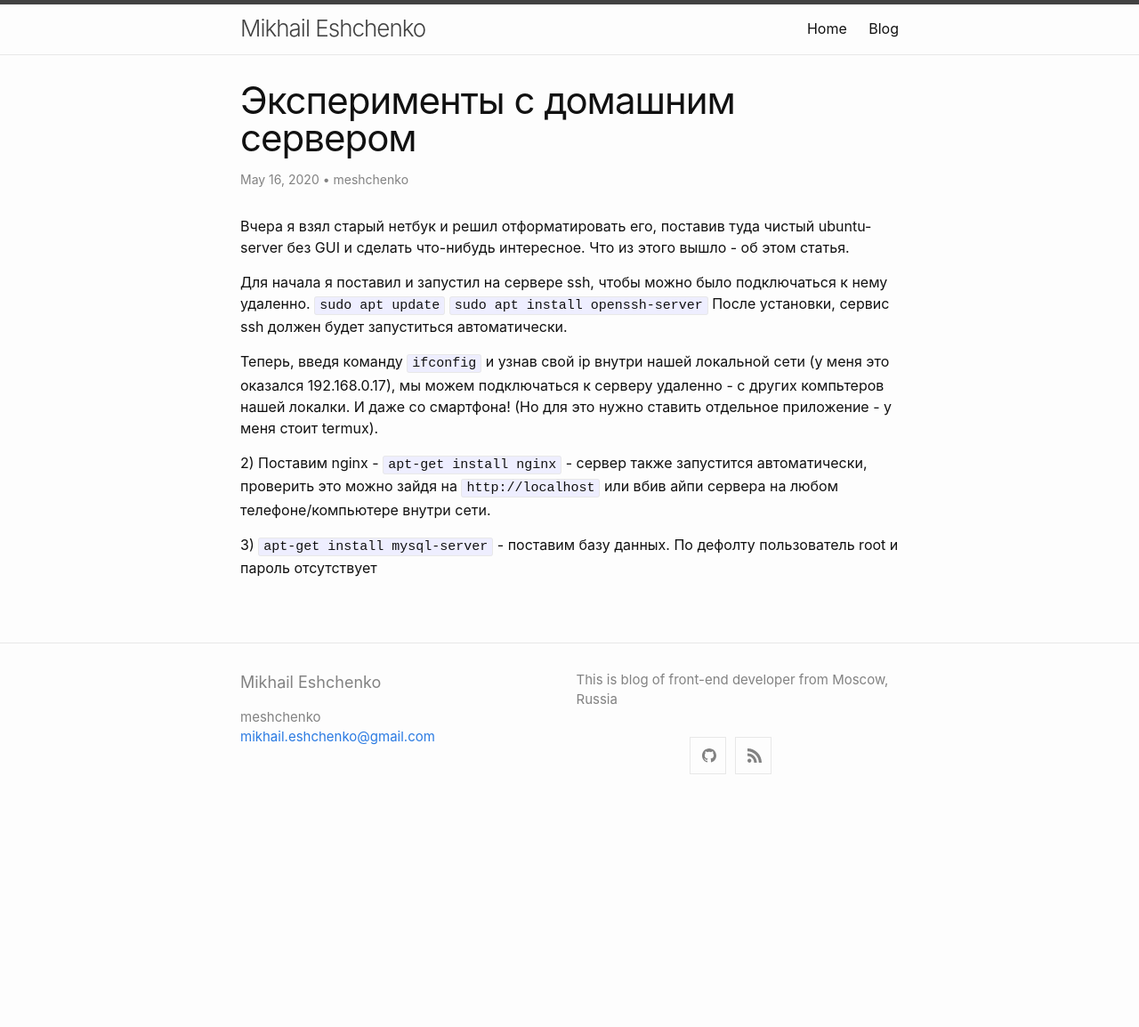
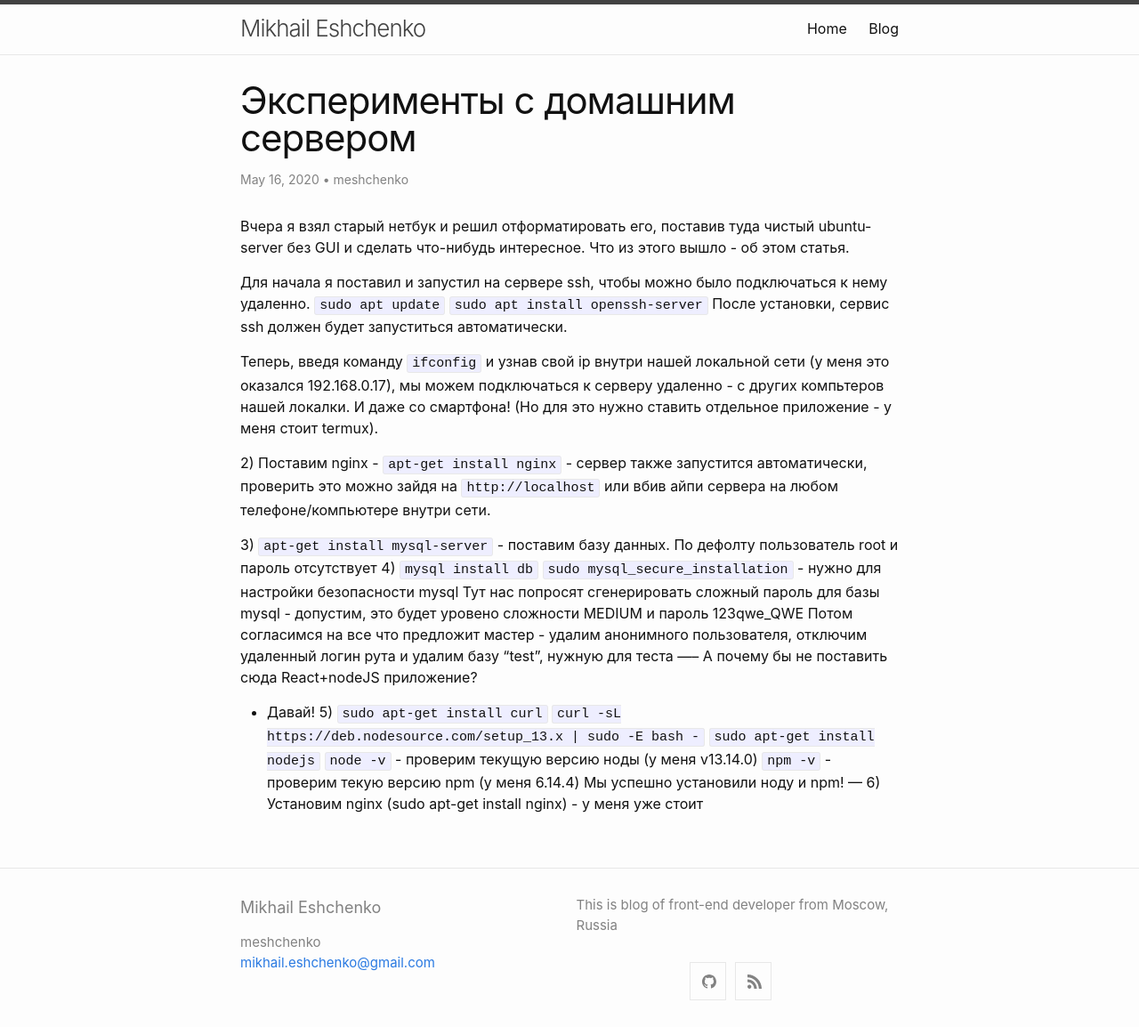
Before and after one commit to maeshchenko/meshchenko.github.io, a Jekyll site: the page built from _posts/2020-05-16-эксперименты-с-домашним-сервером.md, in a window 1280 px wide. Shown: the whole page at 89% size. Built offline with Jekyll 4.4.1, drawn with Linux system fonts in a browser that asks for light colours; before the commit the page ends 900 px from its top, so only the background shows below that.

Commit message:
add jest post

```diff
--- a/_posts/2020-05-16-эксперименты-с-домашним-сервером.md
+++ b/_posts/2020-05-16-эксперименты-с-домашним-сервером.md
@@ -14,3 +14,18 @@
 2) Поставим nginx - `apt-get install nginx` - сервер также запустится автоматически, проверить это можно зайдя на `http://localhost` или вбив айпи сервера на любом телефоне/компьютере внутри сети.
 
 3) `apt-get install mysql-server` - поставим базу данных. По дефолту пользователь root и пароль отсутствует
+4) `mysql install db`
+`sudo mysql_secure_installation` - нужно для настройки безопасности mysql
+Тут нас попросят сгенерировать сложный пароль для базы mysql - допустим, это будет уровено сложности MEDIUM и пароль 123qwe_QWE
+Потом согласимся на все что предложит мастер - удалим анонимного пользователя, отключим удаленный логин рута и  удалим базу "test", нужную для теста
+-----
+ А почему бы не поставить сюда React+nodeJS приложение?
+- Давай!
+5) `sudo apt-get install curl`
+`curl -sL https://deb.nodesource.com/setup_13.x | sudo -E bash -`
+`sudo apt-get install nodejs`
+`node -v` - проверим текущую версию ноды (у меня v13.14.0)
+`npm -v` - проверим текую версию npm (у меня 6.14.4)
+Мы успешно установили ноду и npm!
+---
+6) Установим nginx (sudo apt-get install nginx) - у меня уже стоит
```
Also changed, not shown: _posts/2020-05-16-jest-test-is-not-defined.md (added, +46 -0 lines).
